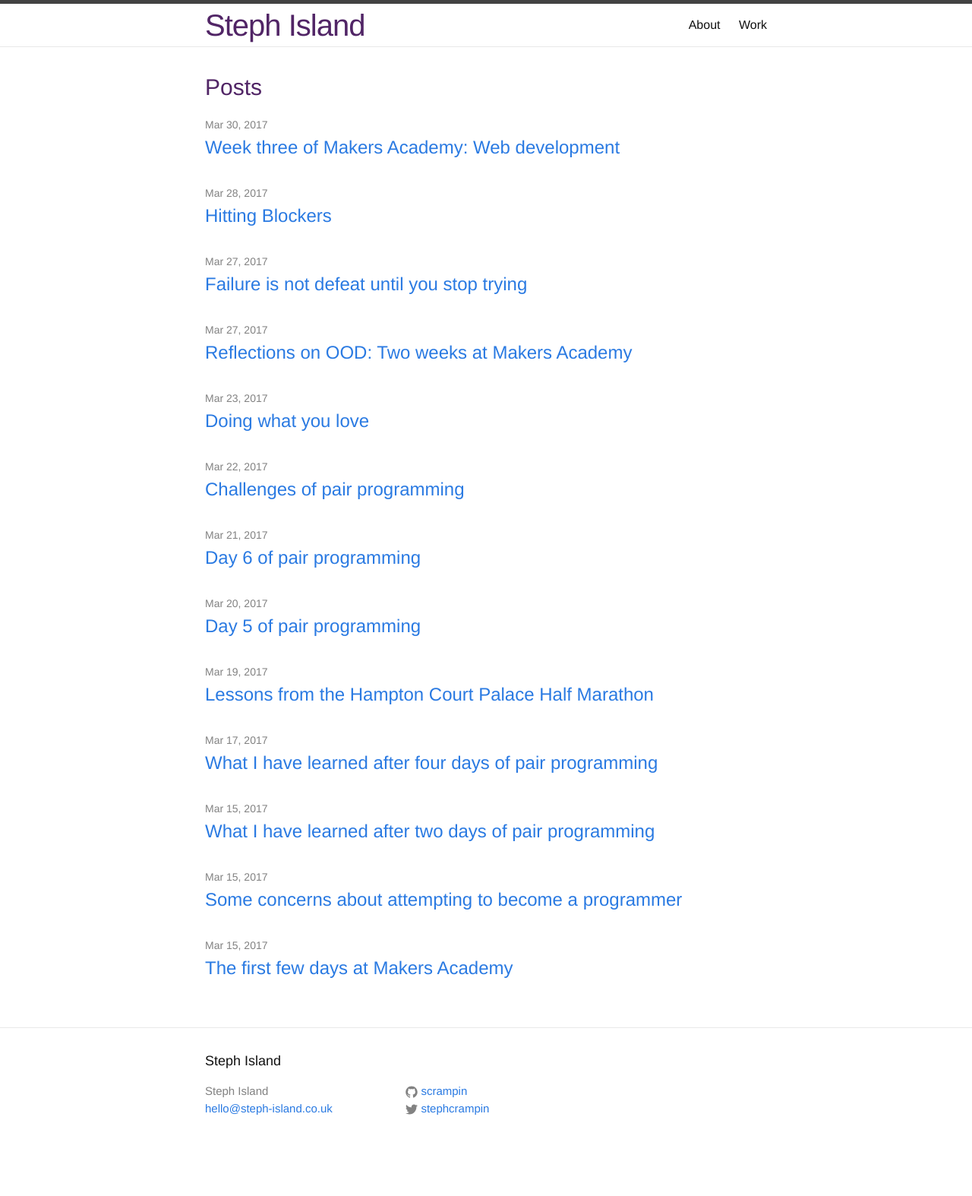
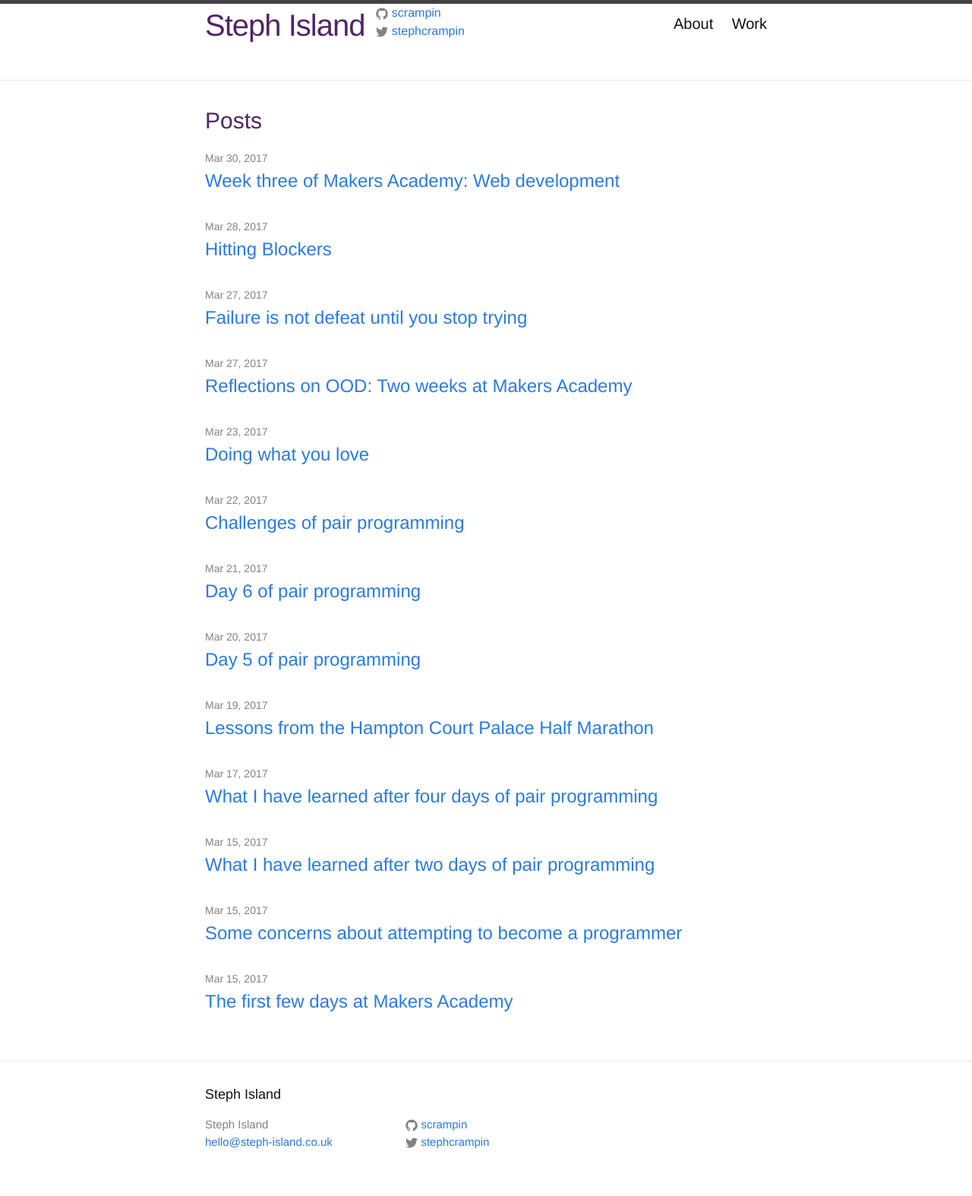
Before and after one commit to scrampin/scrampin.github.io, a Jekyll site: the page built from index.html, in a window 1280 px wide. Shown: the whole page at 76% size. Built offline with Jekyll 4.4.1, drawn with Linux system fonts in a browser that asks for light colours; before the commit the page ends 1530 px from its top, so only the background shows below that.

Commit message:
updated header

```diff
--- a/_includes/header.html
+++ b/_includes/header.html
@@ -3,6 +3,22 @@
   <div class="wrapper">
 
     <a class="site-title" href="{{ site.baseurl }}/">{{ site.title }}</a>
+
+    <div class="footer-col footer-col-2">
+      <ul class="social-media-list">
+        {% if site.github_username %}
+        <li>
+          {% include icon-github.html username=site.github_username %}
+        </li>
+        {% endif %}
+
+        {% if site.twitter_username %}
+        <li>
+          {% include icon-twitter.html username=site.twitter_username %}
+        </li>
+        {% endif %}
+      </ul>
+    </div>
 
     <nav class="site-nav">
       <a href="#" class="menu-icon">
--- a/_sass/_layout.scss
+++ b/_sass/_layout.scss
@@ -4,7 +4,7 @@
 .site-header {
     border-top: 5px solid $grey-color-dark;
     border-bottom: 1px solid $grey-color-light;
-    min-height: 56px;
+    height: 100px;
 
     // Positioning context for the mobile navigation icon
     position: relative;
@@ -32,6 +32,7 @@
     .page-link {
         color: $text-color;
         line-height: $base-line-height;
+        font-size: 20px;
 
         // Gaps between nav items, but not on the last one
         &:not(:last-child) {
```
